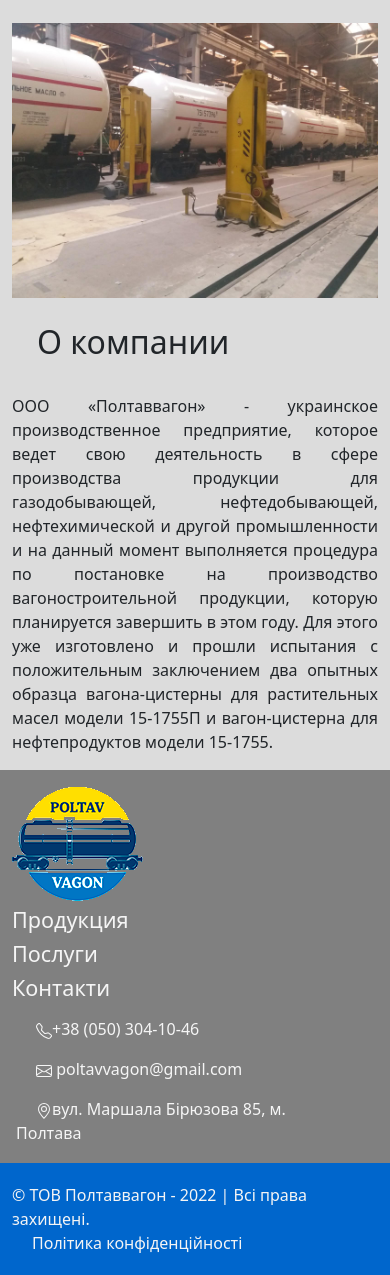
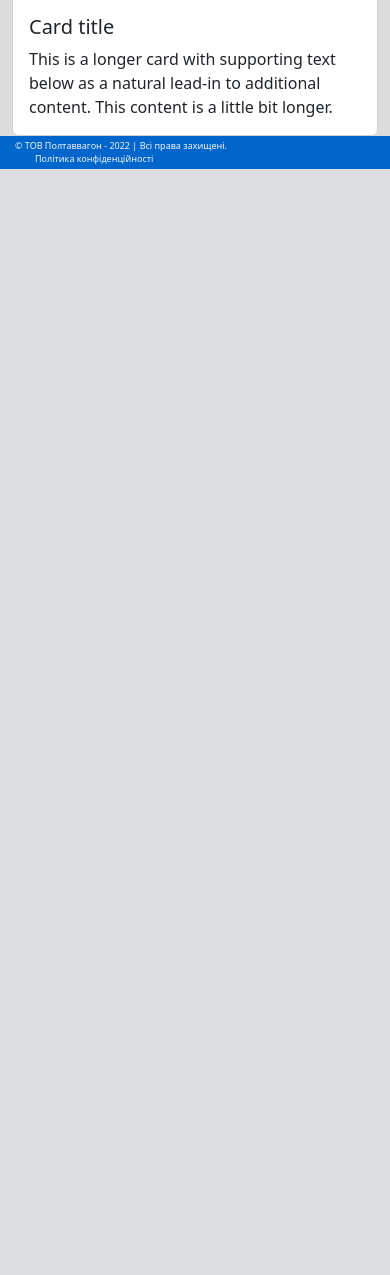
Before and after one commit to Atomini/PV_site, a Django app: page / in a window 390 px wide. Shown: the part 2048-3323 px from the top of the page. After the commit the page ends 2217 px from the top, so only its background shows below. Run offline with Django 4.2, Linux system fonts and the light colour scheme; data that the repository does not hold is empty; some libraries are stand-ins or nearby versions.

Commit message:
добавлени слаги для моделей, поправлен футтер и стили

```diff
--- a/poltavvagon/catalog/admin.py
+++ b/poltavvagon/catalog/admin.py
@@ -15,7 +15,7 @@
 
 
 class ProductionCategoryAdmin(admin.ModelAdmin):
-    pass
+    prepopulated_fields = {'slug': ('category_name',)}
 
 
 class MainBannerAdmin(admin.ModelAdmin):
@@ -23,6 +23,7 @@
 
 
 class TankAdmin(admin.ModelAdmin):
+    prepopulated_fields = {'slug': ('tank_name', )}
     inlines = (AdditionalTankImageInline,)
 
 
@@ -31,10 +32,12 @@
 
 
 class TankWagonAdmin(admin.ModelAdmin):
+    prepopulated_fields = {'slug': ('tank_wagon_name',)}
     inlines = (AdditionalTankWagonImageInline,)
 
 
 class ServicesAdmin(admin.ModelAdmin):
+    prepopulated_fields = {'slug': ('name_services',)}
     inlines = (AdditionalServicesImageInline,)
 
 
--- a/poltavvagon/catalog/models.py
+++ b/poltavvagon/catalog/models.py
@@ -1,5 +1,6 @@
 from django.db import models
 from .untilities import get_timestamp_path
+from pytils.translit import slugify
 
 
 # Create your models here.
@@ -24,6 +25,7 @@
     category_name = models.CharField(max_length=100, verbose_name='Название продукции')
     prev_text = models.TextField(verbose_name='Основной текст', max_length=250, blank=True)
     image = models.ImageField(upload_to=get_timestamp_path, verbose_name='Изображение превю', blank=True)
+    slug = models.SlugField(auto_created=True, blank=False)
 
     def __str__(self):
         return self.category_name
@@ -49,6 +51,7 @@
                                          null=False)
     is_active = models.BooleanField(default=True, db_index=True, verbose_name='Выводить в списке?')
     poster_image = models.ImageField(blank=True, upload_to=get_timestamp_path, verbose_name='Главное изображение')
+    slug = models.SlugField(auto_created=True, blank=False)
 
     def __str__(self):
         return self.tank_name
@@ -95,6 +98,7 @@
     product_category = models.ForeignKey(ProductionCategory, on_delete=models.CASCADE, verbose_name='Категория',
                                          null=False)
     is_active = models.BooleanField(default=True, db_index=True, verbose_name='Выводить в списке?')
+    slug = models.SlugField(auto_created=True, blank=False)
 
     def __str__(self):
         return self.tank_wagon_name
@@ -118,6 +122,7 @@
     video_link = models.URLField(verbose_name='Видео')
     main_text = models.TextField(verbose_name='Основной текст')
     article = models.CharField(max_length=200, verbose_name='Заголовок')
+    slug = models.SlugField(auto_created=True, blank=False)
 
     def __str__(self):
         return self.name_services
--- a/poltavvagon/catalog/static/catalog/css/style.css
+++ b/poltavvagon/catalog/static/catalog/css/style.css
@@ -17,14 +17,6 @@
     padding: 0;
 }
 
-@media (max-width: 768px) {
-    .topbar{
-        display: none;
-    }
-    .brand-text{
-        font-size: 18px;
-    }
-}
 
 a:active, /* активная/посещенная ссылка */
 a:hover,  /* при наведении */
@@ -79,14 +71,59 @@
 
 .footer-cont{
     background-color: gray;
+    opacity: 0.8;
     padding: 10px 0;
     color: whitesmoke;
 }
 
 .contact-footer{
-    padding: 8px 4px;
+    padding: 4px 4px;
 }
 
 .about-us{
     padding: 80px;
 }
+
+.head-prod{
+    padding-bottom: 30px;
+}
+
+.footer-logo{
+    vertical-align: middle;
+    horiz-align: center;
+}
+
+@media (max-width: 768px) {
+    .topbar{
+        display: none;
+    }
+    .brand-text{
+        font-size: 18px;
+    }
+    .section-padding.about-us{
+        padding: 20px 2px 20px 2px ;
+    }
+    .banner{
+        height: 400px;
+    }
+    .banner-image{
+        height: 400px;
+    }
+    .footer-cont{
+        font-size: small;
+    }
+    .footer-logo{
+        display: none;
+    }
+}
+
+@media (max-width: 400px) {
+    .footer-cont{
+        display: none;
+    }
+    .copyright{
+        font-size: xx-small;
+        padding: 3px;
+    }
+
+}
--- a/poltavvagon/catalog/templates/layout/footer.html
+++ b/poltavvagon/catalog/templates/layout/footer.html
@@ -4,13 +4,13 @@
             <div class="container">
                 <div class="row">
                     <div class="col-md-2">
-                        <img src="{% static 'catalog/image/logo-small.png' %}" alt="logo">
+                        <img class="footer-logo" src="{% static 'catalog/image/logo-small.png' %}" alt="logo">
                     </div>
                     <div class="col-md-3">
                         <h4>Продукция</h4>
 
                             {% for production_category in production %}
-                                <div><a style="padding: 0" class="col-md-auto col-topbar contact-footer" href="{% url 'by_production' pk=production_category.pk %}">{{ production_category.category_name }}</a></div>
+                                <div class="col-md-auto offset-md-auto col-topbar contact-footer"><a class="text-custom-white" href="{% url 'by_production' slug=production_category.slug %}">{{ production_category.category_name }}</a></div>
                             {% endfor %}
 
                     </div>
@@ -18,7 +18,7 @@
                         <h4>Послуги</h4>
 
                            {% for service in services %}
-                                    <div><a  style="padding: 0" class="col-md-auto col-topbar contact-footer" href="{% url 'by_services' pk=service.pk %}">{{ service.name_services }}</a></div>
+                                    <div class="col-md-auto offset-md-auto col-topbar contact-footer"><a class="text-custom-white" href="{% url 'by_services' slug=service.slug %}">{{ service.name_services }}</a></div>
                            {% endfor %}
 
                     </div>
--- a/poltavvagon/catalog/templates/layout/navbar.html
+++ b/poltavvagon/catalog/templates/layout/navbar.html
@@ -25,7 +25,7 @@
 
                             <ul class="dropdown-menu" aria-labelledby="navbarDropdown">
                                 {% for production_category in production %}
-                                    <li><a class="dropdown-item" href="{% url 'by_production' pk=production_category.pk %}">{{ production_category.category_name }}</a></li>
+                                    <li><a class="dropdown-item" href="{% url 'by_production' slug=production_category.slug %}">{{ production_category.category_name }}</a></li>
                                 {% endfor %}
                             </ul>
                         </li>
@@ -35,7 +35,7 @@
 
                             <ul class="dropdown-menu" aria-labelledby="navbarDropdown">
                                 {% for service in services %}
-                                    <li><a class="dropdown-item" href="{% url 'by_services' pk=service.pk %}">{{ service.name_services }}</a></li>
+                                    <li><a class="dropdown-item" href="{% url 'by_services' slug=service.slug %}">{{ service.name_services }}</a></li>
                                 {% endfor %}
                             </ul>
                         </li>
--- a/poltavvagon/catalog/templates/main/index.html
+++ b/poltavvagon/catalog/templates/main/index.html
@@ -79,27 +79,39 @@
 
     <sections class="our-production">
 
-        <div class="container">
-            <div class="row">
-                <div class="col-xl-5 col-lg-6">
-                    <img src="{% static 'catalog/image/vagon_more.jpg' %}" alt="about" class="img-fluid full-width">
-                </div>
-                <div class="col-xl-7 col-lg-6 align-self-center">
-
-                    <div class="about-left-side p-relative">
-                        <div class="section-header">
-                            <div class="section-heading">
-                                <h3 class="text-theme fw-700" style="padding: 25px; font-size: xx-large">О компании</h3>
-                            </div>
-                        </div>
-                        <div class="about-desc">
-                            <p class="text-light-white mb-xl-20" style="text-align: justify">ООО «Полтаввагон» - украинское производственное предприятие, которое ведет свою деятельность в сфере производства продукции для газодобывающей, нефтедобывающей, нефтехимической и другой промышленности и на данный момент выполняется процедура по постановке на производство вагоностроительной продукции, которую планируется завершить в этом году. Для этого уже изготовлено и прошли испытания с положительным заключением два опытных образца вагона-цистерны для растительных масел модели 15-1755П и вагон-цистерна для нефтепродуктов модели 15-1755.</p>
-                        </div>
-                    </div>
-
+        <div class="container head-prod">
+            <div class="row justify-content-center">
+                <div class="col-8 text-center">
+                    <h2>Наша продукция</h2>
                 </div>
             </div>
         </div>
+
+        <div class="container">
+            <div class="row row-cols-1 row-cols-md-2 g-4">
+                <div class="col">
+                    <div class="card">
+                        <img src="..." class="card-img-top" alt="...">
+                        <div class="card-body">
+                            <h5 class="card-title">Card title</h5>
+                            <p class="card-text">This is a longer card with supporting text below as a natural lead-in to additional content. This content is a little bit longer.</p>
+                        </div>
+                    </div>
+                </div>
+
+
+  <div class="col">
+    <div class="card">
+      <img src="..." class="card-img-top" alt="...">
+      <div class="card-body">
+        <h5 class="card-title">Card title</h5>
+        <p class="card-text">This is a longer card with supporting text below as a natural lead-in to additional content. This content is a little bit longer.</p>
+      </div>
+    </div>
+  </div>
+</div>
+        </div>
+
     </sections>
 
      <sections class="our-services">
--- a/poltavvagon/catalog/urls.py
+++ b/poltavvagon/catalog/urls.py
@@ -5,8 +5,8 @@
 
 urlpatterns = [
     path('', index, name='index'),
-    path('production/<int:pk>', by_production_category, name='by_production'),
-    path('services/<int:pk>', by_services, name='by_services'),
+    path('production/<slug:slug>', by_production_category, name='by_production'),
+    path('services/<slug:slug>', by_services, name='by_services'),
 ]
 
 if settings.DEBUG:
--- a/poltavvagon/catalog/views.py
+++ b/poltavvagon/catalog/views.py
@@ -9,15 +9,17 @@
 
 def index(request):
     banner = MainBanner.objects.all()
-    context = {'banners': banner, }
+    production_category = ProductionCategory.objects.all()
+    services = Services.objects.all()
+    context = {'banners': banner, 'production_category': production_category, 'services': services}
     return render(request, 'main/index.html', context=context)
 
 
-def by_production_category(request, pk):
+def by_production_category(request, slug):
     pass
 
 
-def by_services(request, pk):
+def by_services(request, slug):
     pass
 
 
```
